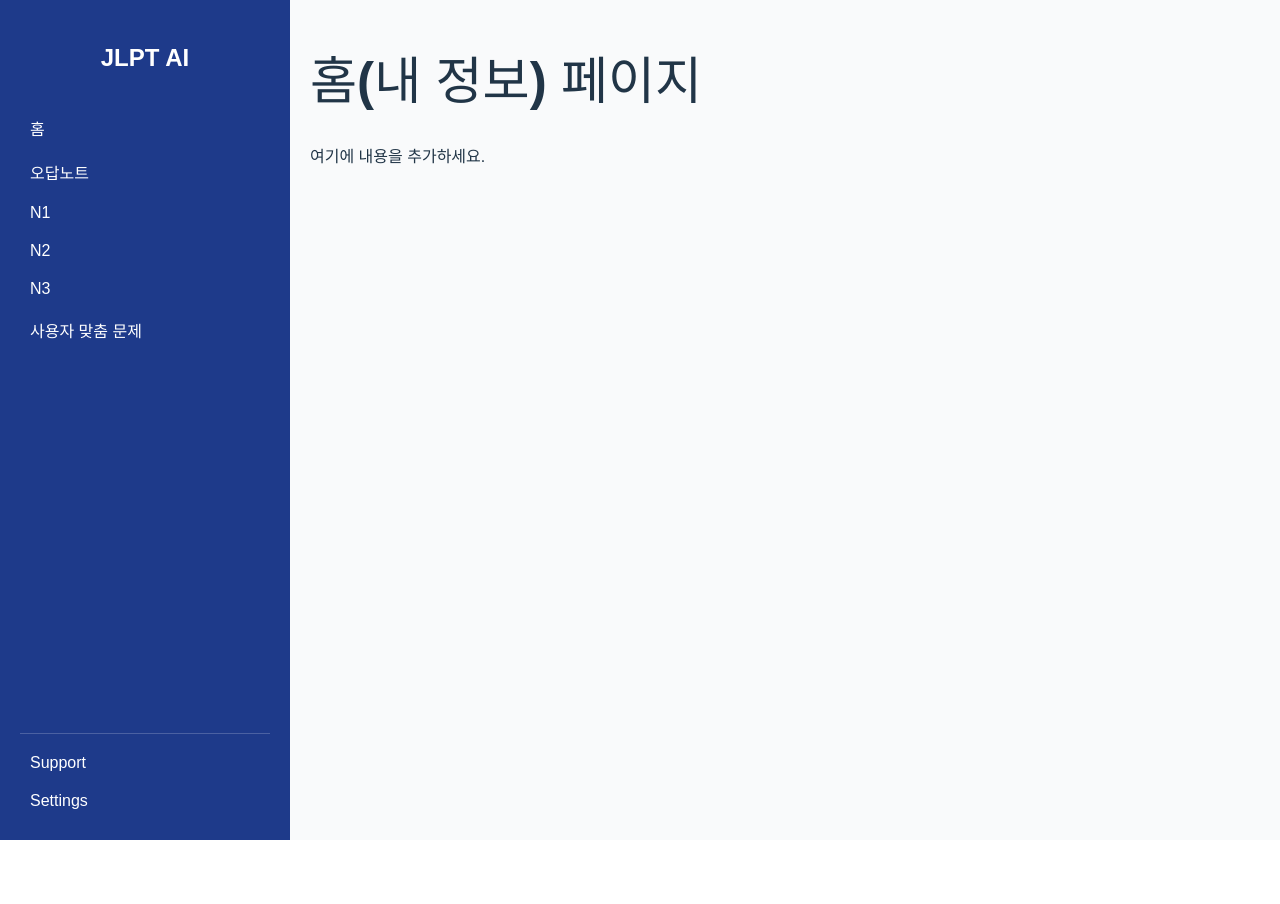
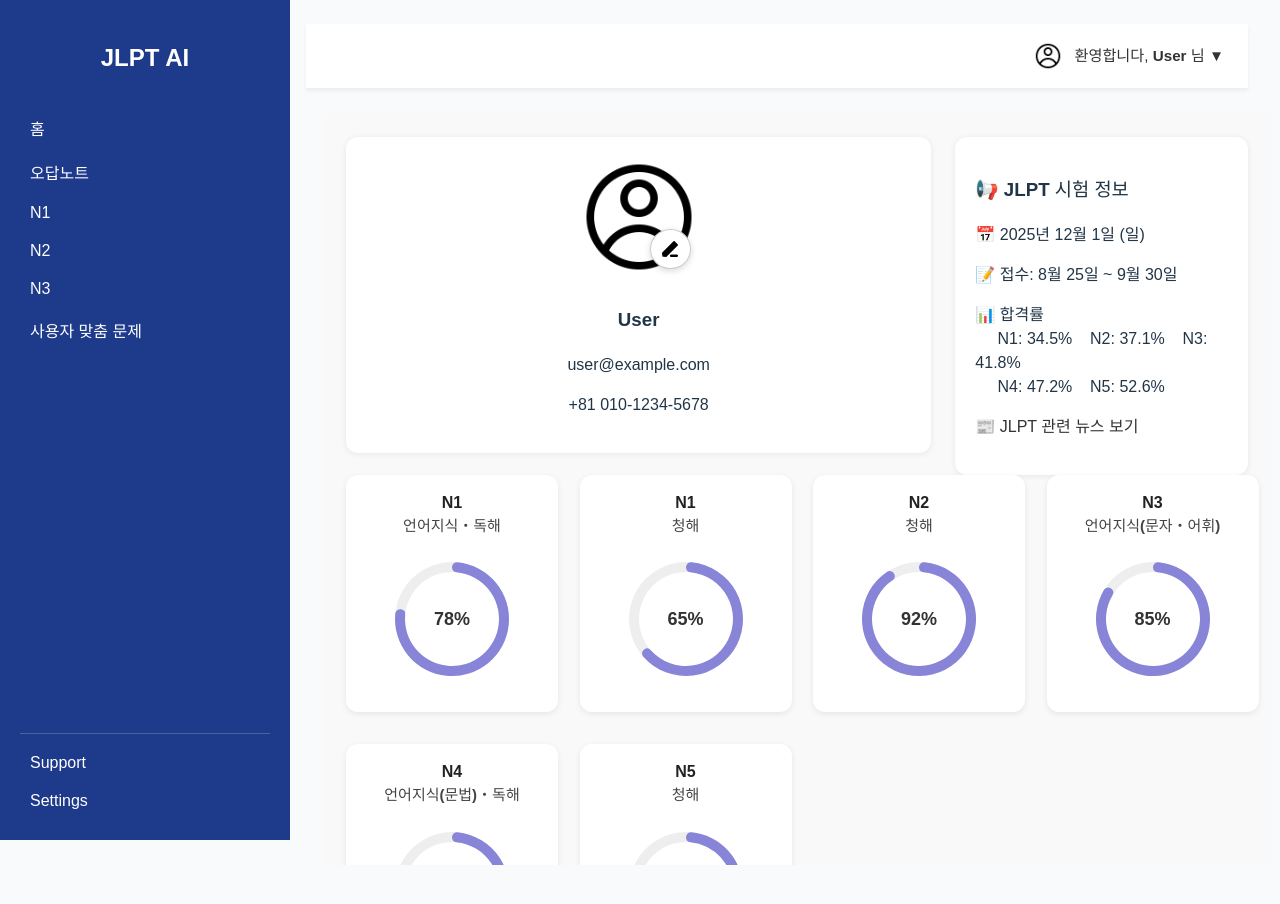
Before and after one commit to sk-prj-genai-question-app/frontend, a React (Vite) app: page / in a window 1280 px wide. Shown: the top 904 px of the page. Before the commit the page ends 840 px from the top, so only its background shows below. Built offline with nearby package versions, Linux system fonts and the light colour scheme.

Commit message:
내 정보, 오답노트 페이지 추가 및 비율 조정, 로그아웃 하면 로그인 창으로 넘어가도록만 해놓음

```diff
--- a/src/App.jsx
+++ b/src/App.jsx
@@ -1,8 +1,9 @@
+// App.jsx
 import React from 'react';
-import { BrowserRouter as Router, Routes, Route } from 'react-router-dom';
+import { BrowserRouter as Router, Routes, Route, useLocation } from 'react-router-dom';
 import Sidebar from './components/Sidebar';
+import TopBar from './components/TopBar';
 
-import HomePage from './pages/HomePage';
 import ReviewPage from './pages/ReviewPage';
 import N1Page from './pages/N1Page';
 import N2Page from './pages/N2Page';
@@ -12,18 +13,37 @@ import SupportPage from './pages/SupportPage';
 import SettingsPage from './pages/SettingsPage';
 import WrongNotePage from './pages/WrongNotePage';
 import MyPage from './pages/MyPage';
-import LoginRegisterPage from './pages/login/LoginRegisterPage'; // feat/6-login-register-question에서 추가
+import LoginRegisterPage from './pages/login/LoginRegisterPage';
 
 import './index.css';
+
+// ✅ Layout 분리용 컴포넌트 (중요)
+const LayoutWrapper = ({ children }) => {
+  const location = useLocation();
+  const isAuthPage = location.pathname === '/login' || location.pathname === '/register';
+
+  if (isAuthPage) {
+    // 로그인/회원가입 화면 → 사이드바, TopBar 숨김
+    return <>{children}</>;
+  }
+
+  return (
+    <div className="container">
+      <Sidebar />
+      <div className="main-content">
+        <TopBar />
+        {children}
+      </div>
+    </div>
+  );
+};
 
 function App() {
   return (
     <Router>
-      <div className="container">
-        <Sidebar />
-        <div className="main-content">
+      <LayoutWrapper>
         <Routes>
-            <Route path="/" element={<HomePage />} />
+          <Route path="/" element={<MyPage />} />
           <Route path="/review" element={<ReviewPage />} />
           <Route path="/n1" element={<N1Page />} />
           <Route path="/n2" element={<N2Page />} />
@@ -32,12 +52,10 @@ function App() {
           <Route path="/support" element={<SupportPage />} />
           <Route path="/settings" element={<SettingsPage />} />
           <Route path="/wrong-note" element={<WrongNotePage />} />
-            <Route path="/mypage" element={<MyPage />} />
-            {/* 로그인/회원가입 페이지 라우트 추가. 필요에 따라 경로를 조정하세요. */}
           <Route path="/login" element={<LoginRegisterPage />} />
+          <Route path="/register" element={<LoginRegisterPage />} />
         </Routes>
-        </div>
-      </div>
+      </LayoutWrapper>
     </Router>
   );
 }
--- a/src/components/AppLayout.jsx
+++ b/src/components/AppLayout.jsx
@@ -8,7 +8,7 @@ const AppLayout = ({ children }) => {
     <div className="layout">
       {/* <Sidebar /> */}
       <div className="main-content">
-        <Topbar />
+        {/* <Topbar /> */}
         <div className="page-content">{children}</div>
       </div>
     </div>
--- a/src/components/Sidebar.jsx
+++ b/src/components/Sidebar.jsx
@@ -8,7 +8,7 @@ const Sidebar = () => {
       <Link to="/">
         <button>홈</button>
       </Link>
-      <Link to="/review">
+      <Link to="/wrong-note">
         <button>오답노트</button>
       </Link>
       <Link to="/n1">
--- a/src/components/TopBar.jsx
+++ b/src/components/TopBar.jsx
@@ -1,12 +1,18 @@
 import React, { useState } from "react";
+import { useNavigate } from "react-router-dom";
 import "./TopBar.css";
 
 const TopBar = ({ username }) => {
   const [showMenu, setShowMenu] = useState(false);
+  const navigate = useNavigate();  // ✅ 추가
 
   const toggleDropdown = () => setShowMenu((prev) => !prev);
 
-  const handleLogout = () => {};
+  const handleLogout = () => {
+      // 여기서 로그아웃 처리 (예: 토큰 삭제)
+      // localStorage.removeItem("token"); 등 추가 가능
+      navigate("/login");  // ✅ 로그인 페이지로 이동
+  };
 
   const handleDarkModeToggle = () => {};
 
--- a/src/index.css
+++ b/src/index.css
@@ -33,6 +33,7 @@ body {
   font-family: Arial, sans-serif; /* feat/3-sidebar-main-page 폰트 유지 */
   background-color: #f9fafb; /* feat/3-sidebar-main-page 배경색 유지 */
   /* dev/1.0.1의 flex, place-items 등은 container에서 처리되므로 제거 */
+  overflow-x: hidden;
 }
 
 /* h1 스타일: dev/1.0.1에서 가져옴 */
@@ -75,6 +76,7 @@ button:focus-visible {
   display: flex;
   flex-direction: column;
   padding: 20px;
+  /* flex-shrink: 0; 고정 너비 */
 }
 
 .sidebar h2 {
@@ -108,7 +110,11 @@ button:focus-visible {
 /* 메인 컨텐츠 영역 스타일 (feat/3-sidebar-main-page) */
 .main-content {
   flex-grow: 1;
-  padding: 20px;
+  overflow-x: hidden;
+  overflow-y: auto;
+  padding: 24px 32px 24px 16px;
+  max-width: calc(100vw - 250px - 32px);
+  box-sizing: border-box;
 }
 
 /* 프로필 섹션 (feat/3-sidebar-main-page) */
--- a/src/pages/HomePage.jsx
+++ /dev/null
@@ -1,12 +0,0 @@
-import React from 'react';
-
-const HomePage = () => {
-  return (
-    <div>
-      <h1>홈(내 정보) 페이지</h1>
-      <p>여기에 내용을 추가하세요.</p>
-    </div>
-  );
-};
-
-export default HomePage;
--- a/src/pages/MyPage.css
+++ b/src/pages/MyPage.css
@@ -14,7 +14,7 @@
   justify-content: space-between;
   gap: 24px;
   margin-bottom: 32px;
-  max-width: 1200px;
+  /* max-width: 1200px; */
   margin-left: auto;
   margin-right: auto;
 }
@@ -34,6 +34,11 @@
   display: grid;
   grid-template-columns: repeat(auto-fit, minmax(200px, 1fr));
   gap: 32px;
-  max-width: 1200px;
+  /* max-width: 1200px; */
   margin: 0 auto 40px auto;
 }
+
+.main-grid, .progress-grid {
+  max-width: 100%; /* ✅ 부모(main-content) 너비에 맞추기 */
+  margin: 0; /* ✅ 중앙 정렬 제거 */
+}
```
Also changed, not shown: package.json (+6 -6 lines), 1 other file (tests, documents, lock files or other folders). Lines whose indentation alone changed are shown as unchanged.
